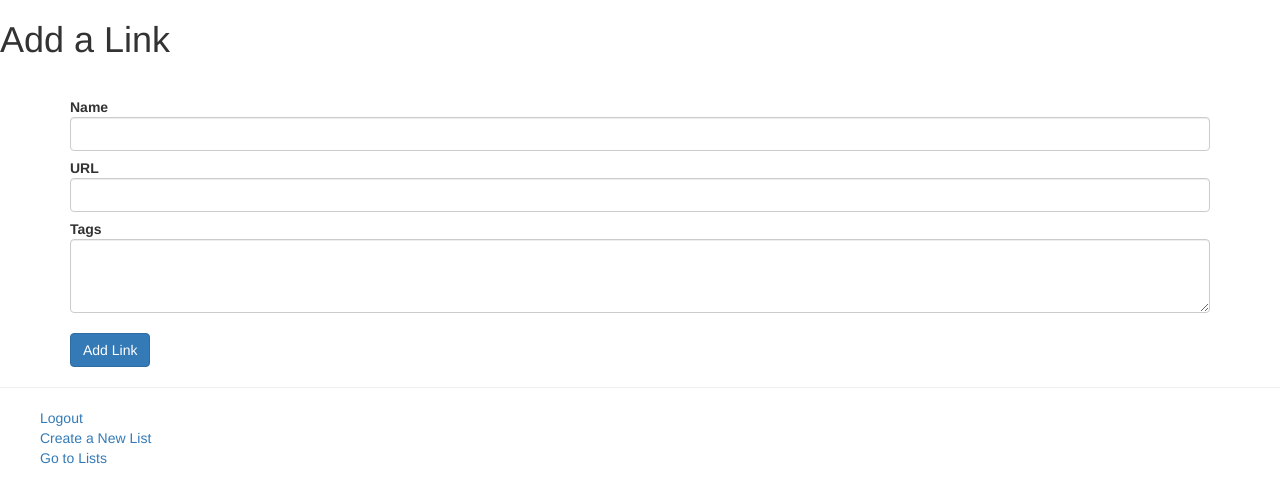
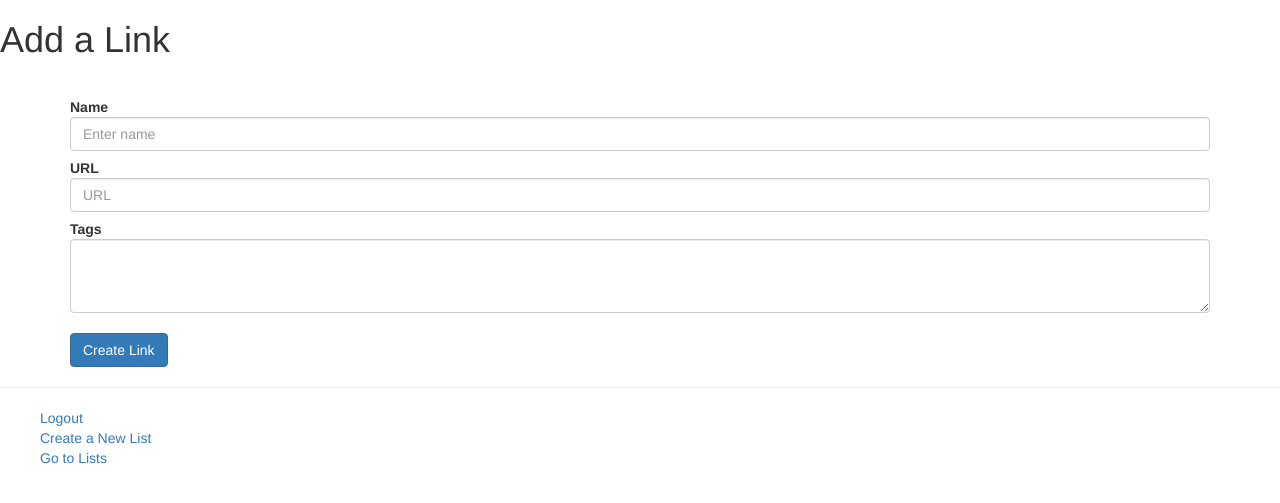
Before and after one commit to kcole16/bookmarks, a Django app: page /list/1/add_link/ in a window 1280 px wide. Shown: the top 503 px of the page. Run offline with Django 3.2, Linux system fonts and the light colour scheme; a user stored in the database is signed in; parts of the project's set-up code (start-up, migrations or seed data) failed here and were passed over; some libraries are stand-ins or nearby versions.

Commit message:
Bootstrap updates on add_link.html

```diff
--- a/bookmarks/views.py
+++ b/bookmarks/views.py
@@ -33,14 +33,18 @@ def user_logout(request):
 
 
 def index(request):
-	context = RequestContext(request)
-	list_order = List.objects.order_by('name')
-	context_dict = {'lists': list_order}
+    context = RequestContext(request)
+    list_order = List.objects.order_by('name')
+    context_dict = {'lists': list_order}
 
-	for lists in list_order:
-		lists.url = lists.name
+    for lists in list_order:
+        lists.url = lists.name
+        list_name = lists.name
+        links = Link.objects.filter(name=list_name)
 
-	return render_to_response('bookmarks/index.html', context_dict, context)
+    context_dict['links'] = links
+
+    return render_to_response('bookmarks/index.html', context_dict, context)
 
 def list(request, list_name_url):
 	context = RequestContext(request)
--- a/templates/bookmarks/add_link.html
+++ b/templates/bookmarks/add_link.html
@@ -14,25 +14,32 @@
                     {{ hidden }}
                 {% endfor %}
 
-                {% for field in form.visible_fields %}
                 <div class="control-group">
-                    <label class="control-label" for={{ field }} {{ field.help_text }}</label>
+                    <label class="control-label" for="id_name"> Name</label>
                     <div class="controls">
-                        {% if field.help_text == "Tags" %}
-                            <textarea class = "form-control" rows= "3" id={{ field }} </textarea>
-                        {% else %}
-                        <input class ="form-control" type="text"  id={{ field}}
-                        {% endif %}
+                        <input class ="form-control" type="text" placeholder = "Enter name" name="name"  id="id_name"/>
                     </div>
                 </div>
-                {% endfor %}
+                <div class="control-group">
+                    <label class="control-label" for="id_link"> URL</label>
+                    <div class="controls">
+                        <input class ="form-control" type="url" placeholder = "URL" name="link"   id="id_link"/>
+                    </div>
+                </div>
+                <div class="control-group">
+                    <label class="control-label" for="id_tags"> Tags</label>
+                    <div class="controls">
+                        <textarea class = "form-control" rows= "3" id="id_tags" name="tags" > </textarea>
+                    </div>
+                </div>
 
 
 
 
                 <br/>
-                <button class="btn btn-primary" type="submit" name="submit">Add Link</button>
+                <button class="btn btn-primary" type="submit" name="submit">Create Link</button>
             </form>
         </div>
+</div>
 
 {% endblock %}
```
Also changed, not shown: templates/bookmarks/index.html (+45 -4 lines), templates/bookmarks/login.html (+7 -2 lines), bookmarks.db, 2 other files.
